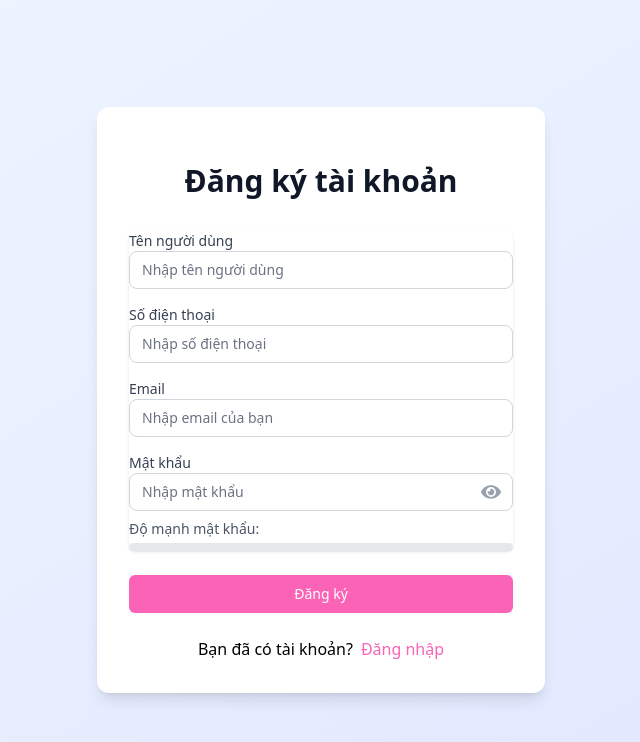
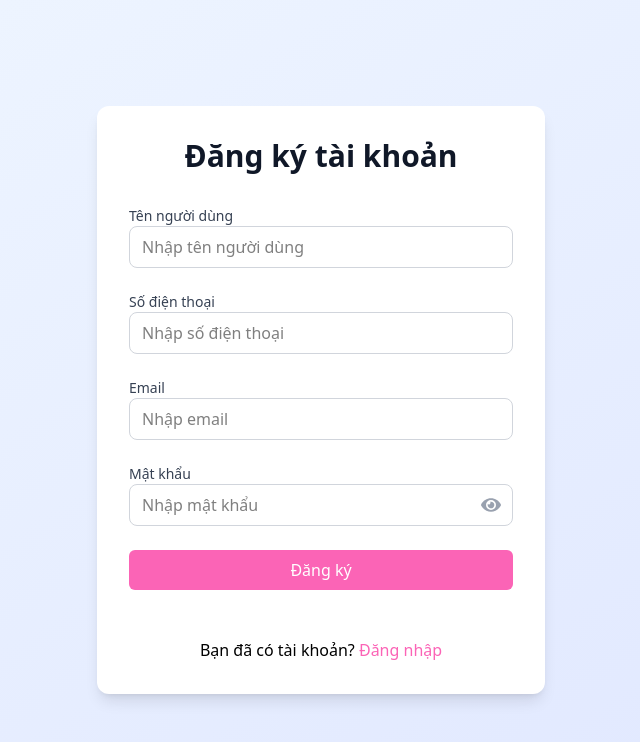
Before and after one commit to trimikey/SWP391_babyandmom_FE, a React (Vite) app: page /register in a window 1280 px wide. Shown: the top 742 px of the page, without its empty margins (319-959 px from the left). Built offline with nearby package versions, Linux system fonts and the light colour scheme.

Commit message:
clean code 1

```diff
--- a/src/pages/homepage/pregnancy-care.jsx
+++ b/src/pages/homepage/pregnancy-care.jsx
@@ -6,7 +6,7 @@ const PregnancyCare = () => {
   return (
     <div className="min-h-screen bg-cover bg-center bg-no-repeat"
     style={{ backgroundImage: `url(${backgroundImage})` }}>
-      <h1 className="text-3xl font-bold text-pink-600 mb-8 text-center">
+      <h1 className="text-3xl font-bold text-pink-500 mb-8 text-center">
         Chăm Sóc Thai Kỳ
       </h1>
 
--- a/src/pages/login/index.jsx
+++ b/src/pages/login/index.jsx
@@ -12,6 +12,7 @@ const LoginPage = () => {
   const [formData, setFormData] = useState({
     email: "",
     password: "",
+    userName:"",
   });
 
   const [errors, setErrors] = useState({});
@@ -67,7 +68,7 @@ const LoginPage = () => {
 
           // Lưu token
           localStorage.setItem('token', accessToken);
-          // api.defaults.headers.common['Authorization'] = `Bearer ${accessToken}`;
+          api.defaults.headers.common['Authorization'] = `Bearer ${accessToken}`;
 
           toast.success('Đăng nhập thành công!');
 
@@ -76,8 +77,9 @@ const LoginPage = () => {
           } else {
             navigate('/');
           }
-          // const userId = response.data.userId; // Adjust based on your response
-          // localStorage.setItem('userId', userId);
+
+          const userId = response.data.userId; // Adjust based on your response
+          localStorage.setItem('userId', userId);
         }
       } catch (err) {
         console.error('Error:', err);
@@ -86,6 +88,7 @@ const LoginPage = () => {
         } else {
           setLoginError("Đã xảy ra lỗi khi đăng nhập. Vui lòng thử lại sau.");
         }
+
       } finally {
         setIsLoading(false);
       }
--- a/src/pages/register/index.jsx
+++ b/src/pages/register/index.jsx
@@ -1,18 +1,16 @@
-import { useState, useEffect } from "react";
-import {
-  FaEye,
-  FaEyeSlash,
-} from "react-icons/fa";
+import { useState } from "react";
+import { FaEye, FaEyeSlash } from "react-icons/fa";
 import api from "../../config/axios";
 import { toast } from "react-toastify";
 import { useNavigate } from "react-router-dom";
 
 const RegisterPage = () => {
-  const [formData, setFormData] = useState({
+  const [formData, setFormData] = useState(
+    {
       userName: "",
       phoneNumber: "",
       email: "",
-    password: "",
+      password: ""
     });
   const [errors, setErrors] = useState({});
   const [showPassword, setShowPassword] = useState(false);
@@ -22,314 +20,78 @@ const RegisterPage = () => {
   const navigate = useNavigate();
 
   const validatePassword = (password) => {
-    let strength = 0;
-    if (password.length >= 8) strength++;
-    if (/[A-Z]/.test(password)) strength++;
-    if (/[a-z]/.test(password)) strength++;
-    if (/[0-9]/.test(password)) strength++;
-    if (/[^A-Za-z0-9]/.test(password)) strength++;
-    return strength;
+    return [/[A-Z]/, /[a-z]/, /[0-9]/, /[^A-Za-z0-9]/].reduce((acc, regex) => acc + regex.test(password), password.length >= 8 ? 1 : 0);
   };
 
   const validateForm = () => {
     const newErrors = {};
-
-    if (!formData.userName.trim()) {
-      newErrors.userName = "Tên người dùng là bắt buộc";
-    }
-    if (!formData.phoneNumber.trim()) {
-      newErrors.phoneNumber = "Số điện thoại là bắt buộc";
-    }
-    if (!formData.email.trim()) {
-      newErrors.email = "Email là bắt buộc";
-    } else if (!/^[A-Z0-9._%+-]+@[A-Z0-9.-]+\.[A-Z]{2,}$/i.test(formData.email)) {
-      newErrors.email = "Email không hợp lệ";
-    }
-    if (!formData.password) {
-      newErrors.password = "Mật khẩu là bắt buộc";
-    } else if (formData.password.length < 6) {
-      newErrors.password = "Mật khẩu phải có ít nhất 6 ký tự";
-    }
-
+    if (!formData.userName.trim()) newErrors.userName = "Tên người dùng là bắt buộc";
+    if (!formData.phoneNumber.trim() || !/^0\d{9}$/.test(formData.phoneNumber)) newErrors.phoneNumber = "Số điện thoại không hợp lệ";
+    if (!formData.email.trim() || !/^[A-Z0-9._%+-]+@[A-Z0-9.-]+\.[A-Z]{2,}$/i.test(formData.email)) newErrors.email = "Email không hợp lệ";
+    if (!formData.password || formData.password.length < 6) newErrors.password = "Mật khẩu ít nhất 6 ký tự";
     setErrors(newErrors);
     return Object.keys(newErrors).length === 0;
   };
 
   const handleChange = (e) => {
+
     const { name, value } = e.target;
-    setFormData((prev) => ({
-      ...prev,
-      [name]: value,
-    }));
-
-    if (name === "password") {
-      setPasswordStrength(validatePassword(value));
-    }
-
-    validateField(name, value);
-  };
-
-  const validateField = (name, value) => {
-    let newErrors = { ...errors };
-
-    switch (name) {
-
-
-      case "userName":
-        if (!value) newErrors.userName = "Tên người dùng là bắt buộc";
-
-        else if (value.length > 20)
-          newErrors.userName = "Tên người dùng không được vượt quá 20 ký tự";
-        else if (!/^[\p{L}\p{N}\s_-]+$/u.test(value))
-          newErrors.userName = "Tên người dùng chỉ được chứa chữ cái, số, dấu gạch ngang, gạch dưới và khoảng trắng";
-        else delete newErrors.userName;
-        break;
-
-        case "phoneNumber":
-          if (!value) {
-              newErrors.phoneNumber = "Số điện thoại là bắt buộc";
-          } else if (!/^0\d{9}$/.test(value)) {
-              newErrors.phoneNumber = "Số điện thoại phải có đúng 10 chữ số và bắt đầu bằng 0";
-          } else {
-              delete newErrors.phoneNumber;
-          }
-          break;
-
-
-
-      case "email":
-        if (!value) newErrors.email = "Email là bắt buộc";
-        else if (!/^[A-Z0-9._%+-]+@[A-Z0-9.-]+\.[A-Z]{2,}$/i.test(value))
-          newErrors.email = "Email không hợp lệ";
-        else delete newErrors.email;
-        break;
-
-      case "password":
-        if (!value) newErrors.password = "Mật khẩu là bắt buộc";
-        else if (value.length < 6)
-          newErrors.password = "Mật khẩu phải có ít nhất 6 ký tự";
-        else if (!/(?=.*[A-Z])/.test(value))
-          newErrors.password = "Mật khẩu phải có ít nhất một chữ cái in hoa";
-        else if (!/(?=.*[a-z])/.test(value))
-          newErrors.password = "Mật khẩu phải có ít nhất một chữ cái thường";
-        else if (!/(?=.*[0-9])/.test(value))
-          newErrors.password = "Mật khẩu phải có ít nhất một chữ số";
-        else if (!/(?=.*[!@#$%^&*])/.test(value))
-          newErrors.password = "Mật khẩu phải có ít nhất một ký tự đặc biệt";
-        else delete newErrors.password;
-        break;
-
-      default:
-        break;
-    }
-
-    setErrors(newErrors);
+    setFormData((prev) => ({ ...prev, [name]: value }));
+    if (name === "password") setPasswordStrength(validatePassword(value));
   };
 
   const handleSubmit = async (e) => {
     e.preventDefault();
+    if (!validateForm()) return;
     setIsLoading(true);
     setDuplicateEmailError(null);
     try {
-      if (validateForm()) {
-        const requestData = {
-          ...formData,
-        };
-
-        const response = await api.post('register', requestData);
-
-        if (response.data) {
-          toast.success('Đăng ký thành công!');
-          setTimeout(() => {
-            navigate('/login');
-          }, 1500);
-        }
-      }
+      const response = await api.post("register", formData);
+      toast.success("Đăng ký thành công!");
+      setTimeout(() => navigate("/login"), 1500);
     } catch (err) {
-      console.log('Error response:', err.response);
-      if (err.response?.status === 400) {
-        const errorMessage = err.response.data?.message || err.response.data;
-        if (errorMessage?.toLowerCase().includes('email') ||
-            errorMessage === "Email đã tồn tại") {
-          setDuplicateEmailError('Email này đã được sử dụng. Vui lòng sử dụng email khác.');
-          setErrors(prev => ({
-            ...prev,
-            email: 'Email này đã được sử dụng'
-          }));
-        } else {
-          toast.error(errorMessage || 'Đăng ký thất bại');
-        }
-      } else {
-        toast.error('Đăng ký thất bại. Vui lòng thử lại.');
-      }
+      const errorMessage = err.response?.data?.message || "Đăng ký thất bại";
+      if (err.response?.status === 400 && errorMessage.includes("Email")) {
+        setDuplicateEmailError("Email này đã được sử dụng.");
+        setErrors((prev) => ({ ...prev, email: "Email này đã được sử dụng" }));
+      } else toast.error(errorMessage);
     } finally {
       setIsLoading(false);
     }
   };
 
-  const getStrengthColor = () => {
-    switch (passwordStrength) {
-      case 0:
-        return "bg-red-500";
-      case 1:
-        return "bg-red-400";
-      case 2:
-        return "bg-yellow-500";
-      case 3:
-        return "bg-yellow-400";
-      case 4:
-        return "bg-green-500";
-      case 5:
-        return "bg-green-400";
-      default:
-        return "bg-gray-200";
-    }
-  };
-
-  const handleNavigateLogin = () => {
-    navigate('/login');
-  };
-
   return (
-    <div className="min-h-screen bg-gradient-to-br from-blue-50 to-indigo-100 py-12 px-4 sm:px-6 lg:px-8 flex items-center justify-center">
-      <div className="max-w-md w-full space-y-8 bg-white p-8 rounded-xl shadow-lg">
-        <div>
-          <h2 className="mt-6 text-center text-3xl font-bold text-gray-900">
-            Đăng ký tài khoản
-          </h2>
-        </div>
-
+    <div className="min-h-screen flex items-center justify-center bg-gradient-to-br from-blue-50 to-indigo-100 py-12 px-4">
+      <div className="max-w-md w-full bg-white p-8 rounded-xl shadow-lg">
+        <h2 className="text-3xl font-bold text-center text-gray-900">Đăng ký tài khoản</h2>
         <form className="mt-8 space-y-6" onSubmit={handleSubmit}>
-          <div className="rounded-md shadow-sm space-y-4">
-
-
-            <div>
-              <label htmlFor="userName" className="block text-sm font-medium text-gray-700">
-                Tên người dùng
-              </label>
+          {["userName", "phoneNumber", "email", "password"].map((field, idx) => (
+            <div key={idx}>
+              <label className="block text-sm font-medium text-gray-700">{field === "userName" ? "Tên người dùng" : field === "phoneNumber" ? "Số điện thoại" : field === "email" ? "Email" : "Mật khẩu"}</label>
+              <div className="relative">
                 <input
-                id="userName"
-                name="userName"
-                type="text"
-                required
-                className={`appearance-none rounded-lg relative block w-full px-3 py-2 border ${errors.userName ? "border-red-300" : "border-gray-300"
-                  } placeholder-gray-500 text-gray-900 focus:outline-none focus:ring-purple-500 focus:border-purple-500 sm:text-sm`}
-                placeholder="Nhập tên người dùng"
-                value={formData.userName}
+                  type={field === "password" && !showPassword ? "password" : "text"}
+                  name={field}
+                  className={`w-full px-3 py-2 border rounded-lg ${errors[field] ? "border-red-300" : "border-gray-300"}`}
+                  placeholder={`Nhập ${field === "userName" ? "tên người dùng" : field === "phoneNumber" ? "số điện thoại" : field === "email" ? "email" : "mật khẩu"}`}
+                  value={formData[field]}
                   onChange={handleChange}
                 />
-              {errors.userName && (
-                <p className="mt-2 text-sm text-red-600">{errors.userName}</p>
+                {field === "password" && (
+                  <button type="button" className="absolute inset-y-0 right-3" onClick={() => setShowPassword(!showPassword)}>
+                    {showPassword ? <FaEyeSlash className="h-5 w-5 text-gray-400" /> : <FaEye className="h-5 w-5 text-gray-400" />}
+                  </button>
                 )}
               </div>
-
-            <div>
-              <label htmlFor="phoneNumber" className="block text-sm font-medium text-gray-700">
-                Số điện thoại
-              </label>
-              <input
-                id="phoneNumber"
-                name="phoneNumber"
-                type="text"
-                required
-                className={`appearance-none rounded-lg relative block w-full px-3 py-2 border ${errors.phoneNumber ? "border-red-300" : "border-gray-300"
-                  } placeholder-gray-500 text-gray-900 focus:outline-none focus:ring-purple-500 focus:border-purple-500 sm:text-sm`}
-                placeholder="Nhập số điện thoại"
-                value={formData.phoneNumber}
-                onChange={handleChange}
-              />
-              {errors.phoneNumber && (
-                <p className="mt-2 text-sm text-red-600">{errors.phoneNumber}</p>
-              )}
+              {errors[field] && <p className="mt-2 text-sm text-red-600">{errors[field]}</p>}
             </div>
-
-            <div>
-              <label htmlFor="email" className="block text-sm font-medium text-gray-700">
-                Email
-              </label>
-              <input
-                id="email"
-                name="email"
-                type="email"
-                required
-                className={`appearance-none rounded-lg relative block w-full px-3 py-2 border ${errors.email ? "border-red-300" : "border-gray-300"
-                  } placeholder-gray-500 text-gray-900 focus:outline-none focus:ring-purple-500 focus:border-purple-500 sm:text-sm`}
-                placeholder="Nhập email của bạn"
-                value={formData.email}
-                onChange={handleChange}
-              />
-              {errors.email && (
-                <p className="mt-2 text-sm text-red-600">{errors.email}</p>
-              )}
-            </div>
-
-            <div>
-              <label htmlFor="password" className="block text-sm font-medium text-gray-700">
-                Mật khẩu
-              </label>
-              <div className="relative">
-                <input
-                  id="password"
-                  name="password"
-                  type={showPassword ? "text" : "password"}
-                  required
-                  className={`appearance-none rounded-lg relative block w-full px-3 py-2 border ${
-                    errors.password ? "border-red-300" : "border-gray-300"
-                  } placeholder-gray-500 text-gray-900 focus:outline-none focus:ring-purple-500 focus:border-purple-500 sm:text-sm`}
-                  placeholder="Nhập mật khẩu"
-                  value={formData.password}
-                  onChange={handleChange}
-                />
-                <button
-                  type="button"
-                  className="absolute inset-y-0 right-0 pr-3 flex items-center"
-                  onClick={() => setShowPassword(!showPassword)}
-                >
-                  {showPassword ? (
-                    <FaEyeSlash className="h-5 w-5 text-gray-400" />
-                  ) : (
-                    <FaEye className="h-5 w-5 text-gray-400" />
-                  )}
-                </button>
-              </div>
-              {errors.password && (
-                <p className="mt-2 text-sm text-red-600">{errors.password}</p>
-              )}
-              <div className="mt-2">
-                <div className="text-sm text-gray-600 mb-1">
-                  Độ mạnh mật khẩu:
-                </div>
-                <div className="h-2 w-full bg-gray-200 rounded-full">
-                  <div
-                    className={`h-full rounded-full transition-all duration-300 ${getStrengthColor()}`}
-                    style={{ width: `${(passwordStrength / 5) * 100}%` }}
-                  ></div>
-                </div>
-              </div>
-            </div>
-          </div>
-
-          <div>
-            <button
-              type="submit"
-              disabled={isLoading}
-              className="group relative w-full flex justify-center py-2 px-4 border border-transparent text-sm font-medium rounded-md text-white bg-pink-400 hover:bg-pink-500 focus:outline-none focus:ring-2 focus:ring-offset-2 focus:ring-pink-500 disabled:opacity-50"
-            >
+          ))}
+          <button type="submit" disabled={isLoading} className="w-full py-2 px-4 text-white bg-pink-400 rounded-md hover:bg-pink-500">
             {isLoading ? "Đang xử lý..." : "Đăng ký"}
           </button>
-            {duplicateEmailError && (
-              <p className="mt-2 text-sm text-red-600 text-center">{duplicateEmailError}</p>
-            )}
-          </div>
-
-          <div className="mt-6 text-center flex items-center justify-center">
-            <p className="mr-2">Bạn đã có tài khoản?</p>
-            <button
-              onClick={handleNavigateLogin}
-              className="text-pink-400 hover:text-pink-500 font-medium"
-            >
-              Đăng nhập
-            </button>
+          {duplicateEmailError && <p className="mt-2 text-sm text-red-600 text-center">{duplicateEmailError}</p>}
+          <div className="mt-6 text-center">
+            <p>Bạn đã có tài khoản? <button onClick={() => navigate("/login")} className="text-pink-400 hover:text-pink-500 font-medium">Đăng nhập</button></p>
           </div>
         </form>
       </div>
```
Also changed, not shown: src/pages/homepage/homepage.jsx (+1 -28 lines). Lines whose indentation alone changed are shown as unchanged.
